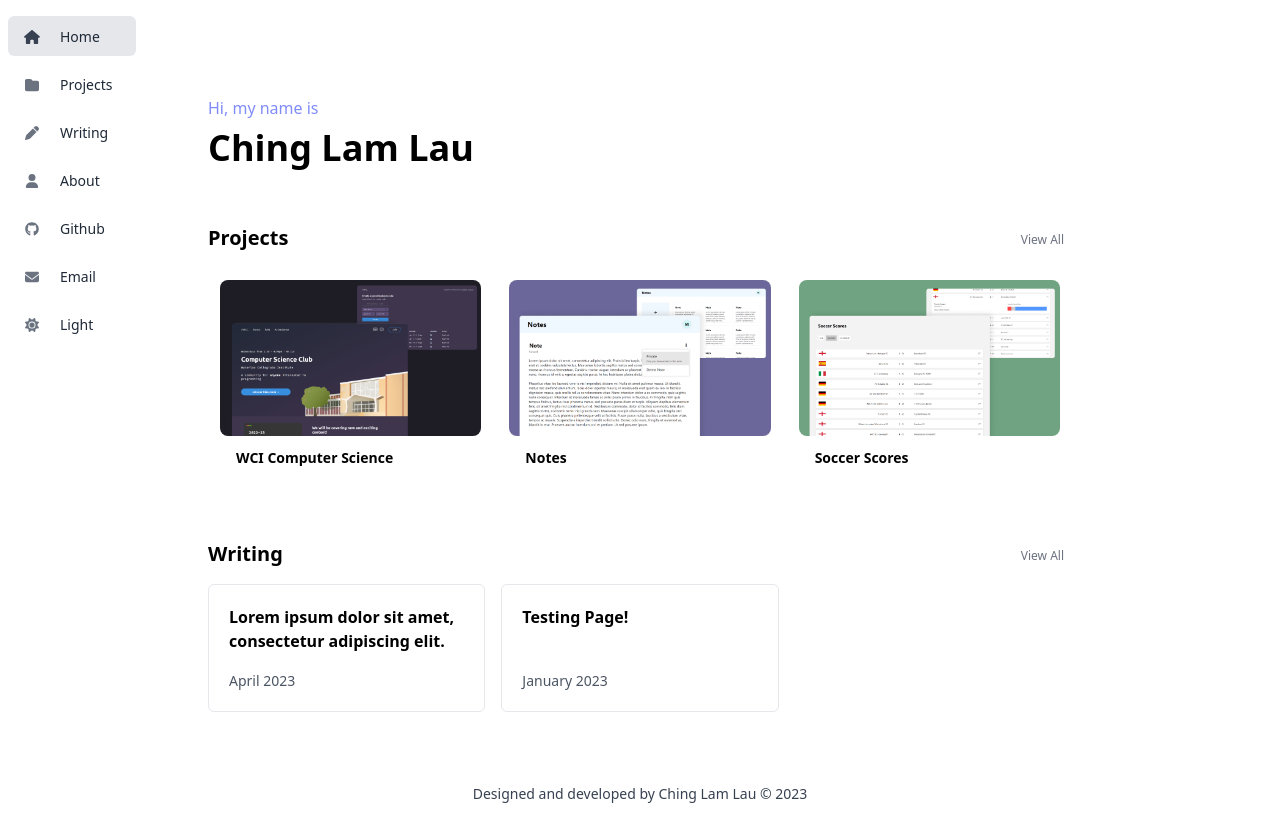
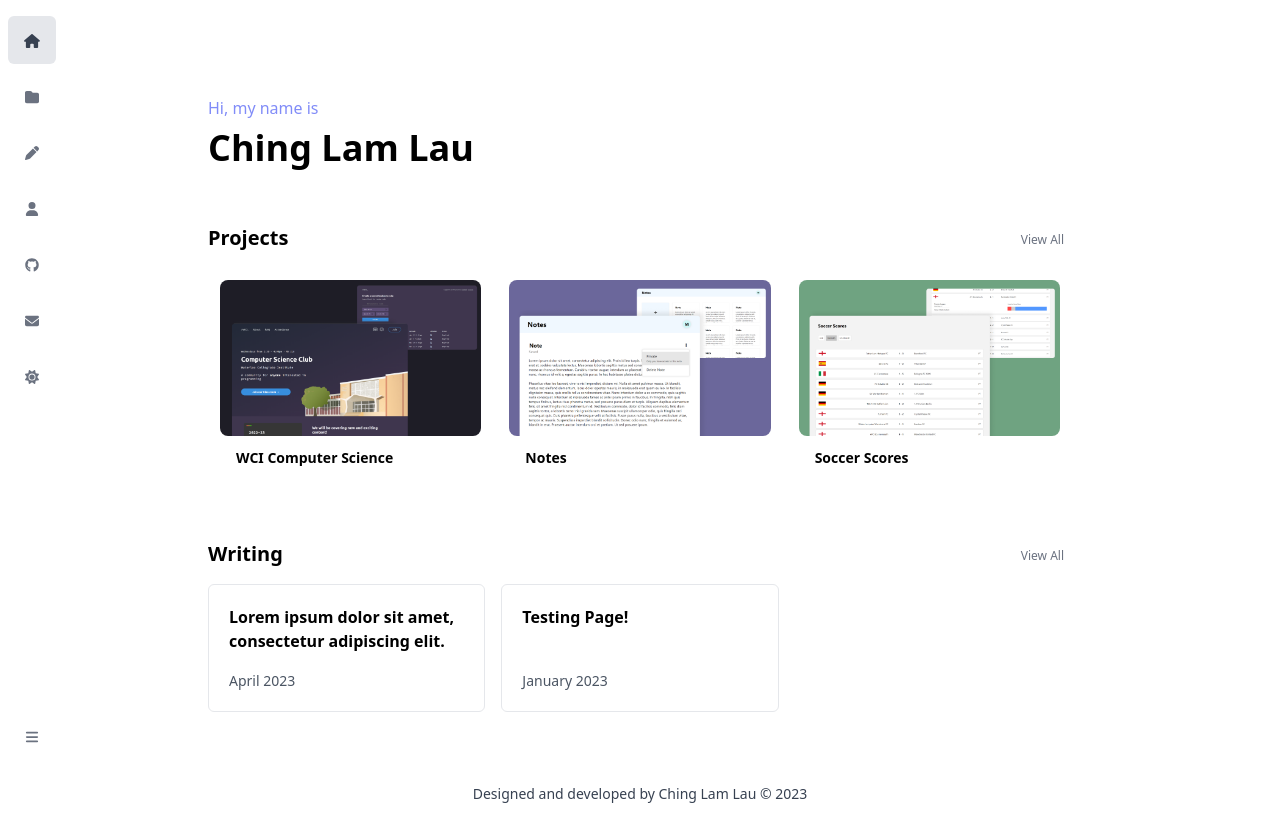
Before and after one commit to MiniCube11/website, a Next.js app: page / in a window 1280 px wide. Built offline with nearby package versions, Linux system fonts and the light colour scheme.

Commit message:
Add sidebar toggle button

```diff
--- a/components/Sidebar/DarkModeIcon.tsx
+++ b/components/Sidebar/DarkModeIcon.tsx
@@ -14,32 +14,28 @@ const DarkModeIcon = ({ expanded = false }) => {
 
     return (
         <>
-        {expanded &&
             <span
             onClick={toggleTheme}
-            className="cursor-pointer block py-2 px-3 w-32 h-10 mx-2 rounded-md text-gray-500 hover:bg-gray-100 dark:hover:bg-gray-800"
+            className={`cursor-pointer block ${!expanded && 'lg:hidden'} p-3 w-32 h-12 mx-2 rounded-md text-gray-500 hover:bg-gray-100 dark:hover:bg-gray-800`}
             onMouseOver={() => setHovered(true)}
             onMouseOut={() => setHovered(false)}
             >
                 <FontAwesomeIcon icon={theme == "light" ? faMoon : faSun} className="w-6 text-sm" />
                 <span className="ml-4 text-sm text-gray-800 dark:text-gray-300">{theme == "light" ? "Dark" : "Light"}</span>
             </span>
-        }
-        {!expanded &&
             <span
             onClick={toggleTheme}
-            className="cursor-pointer block p-3 w-12 h-12 mx-2 rounded-md text-gray-500 hover:bg-gray-100 dark:hover:bg-gray-800"
+            className={`cursor-pointer hidden ${!expanded && 'lg:block'} p-3 w-12 h-12 mx-2 rounded-md text-gray-500 hover:bg-gray-100 dark:hover:bg-gray-800`}
             onMouseOver={() => setHovered(true)}
             onMouseOut={() => setHovered(false)}
             >
-                <FontAwesomeIcon icon={theme == "light" ? faMoon : faSun} />
+                <FontAwesomeIcon icon={theme == "light" ? faMoon : faSun} className="w-6 text-sm" />
                 {hovered &&
-                    <span className="absolute ml-7 text-sm text-gray-800 text-base dark:text-gray-300">
+                    <span className="absolute ml-7 text-sm text-gray-800 dark:text-gray-300">
                         {theme == "light" ? "Dark" : "Light"}
                     </span>
                 }
             </span>
-        }
         </>
     )
 };
--- a/components/Sidebar/Sidebar.tsx
+++ b/components/Sidebar/Sidebar.tsx
@@ -4,12 +4,15 @@ import DarkModeIcon from "./DarkModeIcon";
 
 import { FontAwesomeIcon } from "@fortawesome/react-fontawesome";
 import { faBars, faXmark } from "@fortawesome/free-solid-svg-icons";
+import SidebarToggle from "./SidebarToggle";
 
 const Sidebar = () => {
     const [navOpen, setNavOpen] = useState(false);
+    const [expanded, setExpanded] = useState(false);
 
     const toggleNavOpen = () => setNavOpen(open => !open);
     const hideNav = () => setNavOpen(false);
+    const toggleSidebar = () => setExpanded(expanded => !expanded);
 
     return (
         <>
@@ -20,14 +23,15 @@ const Sidebar = () => {
                         <FontAwesomeIcon icon={navOpen ? faXmark : faBars} />
                     </span>
                 </div>
-                <div className={`space-y-2 ${navOpen ? 'block' : 'hidden'} lg:block`}>
-                    <SidebarLink slug="" expanded={true} />
-                    <SidebarLink slug="projects" expanded={true} />
-                    <SidebarLink slug="writing" expanded={true} />
-                    <SidebarLink slug="about" expanded={true} />
-                    <SidebarLink slug="github" externalLink="https://github.com/MiniCube11" expanded={true} />
-                    <SidebarLink slug="email" externalLink="mailto:contact.minicube11@gmail.com" expanded={true} />
-                    <DarkModeIcon expanded={true} />
+                <div className={`space-y-2 ${navOpen ? 'block' : 'hidden'} h-screen lg:block`}>
+                    <SidebarLink slug="" expanded={expanded} />
+                    <SidebarLink slug="projects" expanded={expanded} />
+                    <SidebarLink slug="writing" expanded={expanded} />
+                    <SidebarLink slug="about" expanded={expanded} />
+                    <SidebarLink slug="github" externalLink="https://github.com/MiniCube11" expanded={expanded} />
+                    <SidebarLink slug="email" externalLink="mailto:contact.minicube11@gmail.com" expanded={expanded} />
+                    <DarkModeIcon expanded={expanded} />
+                    <SidebarToggle toggleSidebar={toggleSidebar}/>
                 </div>
             </div>
         </>
--- a/components/Sidebar/SidebarLink.tsx
+++ b/components/Sidebar/SidebarLink.tsx
@@ -20,21 +20,18 @@ const SidebarLink = ({ slug = "", externalLink = "", expanded = false }) => {
 
     return (
         <>
-            {expanded &&
             <Link
                 href={link}
-                    className={"block py-2 px-3 w-32 h-10 mx-2 rounded-md " + color}
+                className={`block ${!expanded && 'lg:hidden'} p-3 w-32 h-12 mx-2 rounded-md ${color}`}
                 onMouseOver={() => setHovered(true)}
                 onMouseOut={() => setHovered(false)}
             >
                 <Icon slug={slug} />
                 <span className="ml-4 text-sm text-gray-800 dark:text-gray-300">{tag}</span>
             </Link>
-            }
-            {!expanded &&
             <Link
                 href={link}
-                    className={"block p-3 w-12 h-12 mx-2 text-center rounded-md " + color}
+                className={`hidden ${!expanded && 'lg:block'} p-3 w-12 h-12 mx-2 text-center rounded-md ${color}`}
                 onMouseOver={() => setHovered(true)}
                 onMouseOut={() => setHovered(false)}
             >
@@ -43,7 +40,6 @@ const SidebarLink = ({ slug = "", externalLink = "", expanded = false }) => {
                     <span className="absolute ml-7 text-sm text-gray-800 dark:text-gray-300">{tag}</span>
                 }
             </Link>
-            }
         </>
     )
 };
--- /dev/null
+++ b/components/Sidebar/SidebarToggle.tsx
@@ -0,0 +1,15 @@
+import { FontAwesomeIcon } from "@fortawesome/react-fontawesome";
+import { faBars } from "@fortawesome/free-solid-svg-icons";
+
+const SidebarToggle = ({ toggleSidebar = () => {} }) => {
+    return (
+        <span
+            onClick={toggleSidebar}
+            className="hidden lg:block fixed bottom-10 cursor-pointer p-3 w-12 h-12 mx-2 rounded-md text-gray-500 hover:bg-gray-100 dark:hover:bg-gray-800"
+        >
+            <FontAwesomeIcon icon={faBars} className="w-6 text-sm" />
+        </span>
+    )
+}
+
+export default SidebarToggle;
```
Lines whose indentation alone changed are shown as unchanged.
